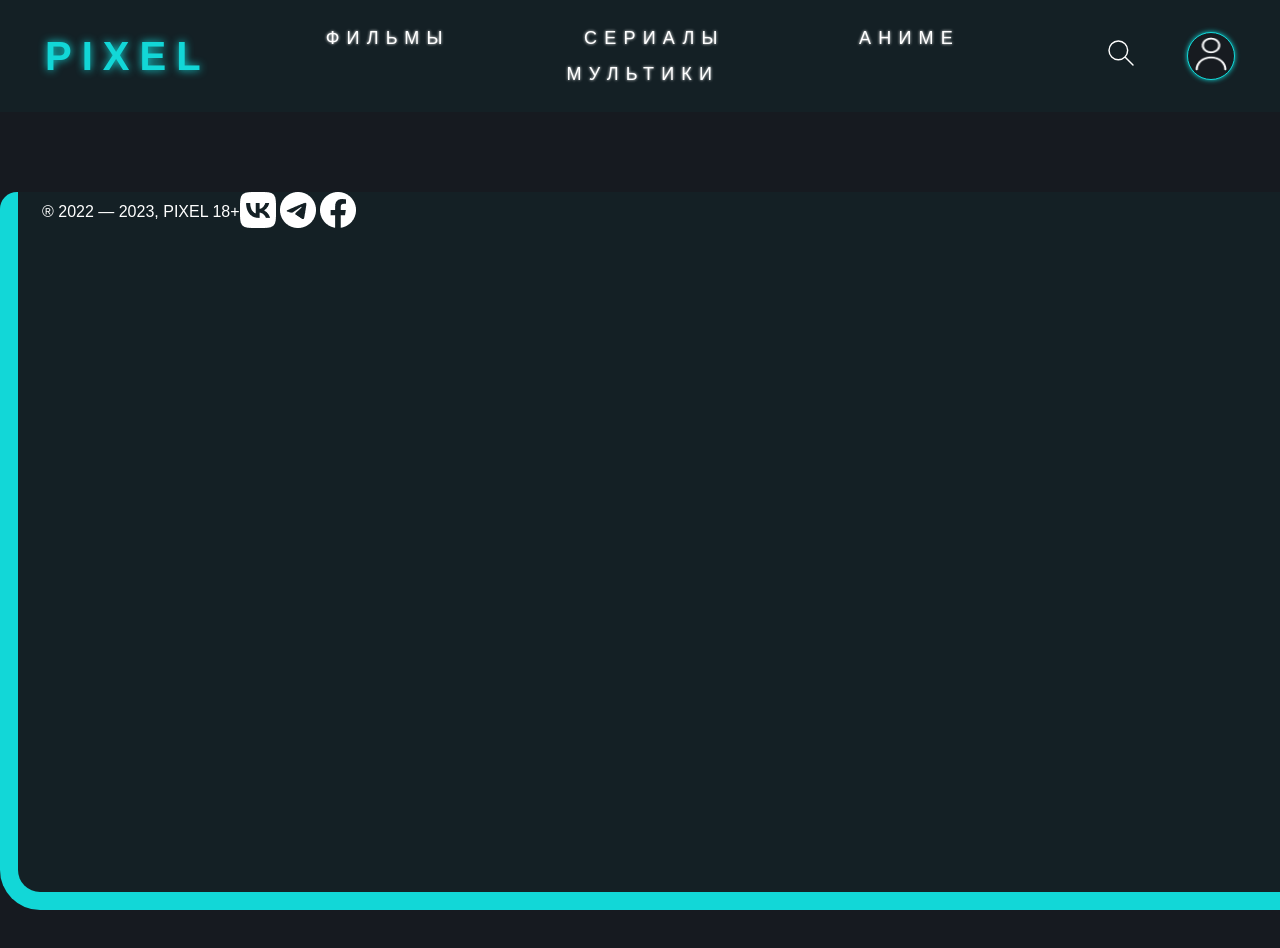
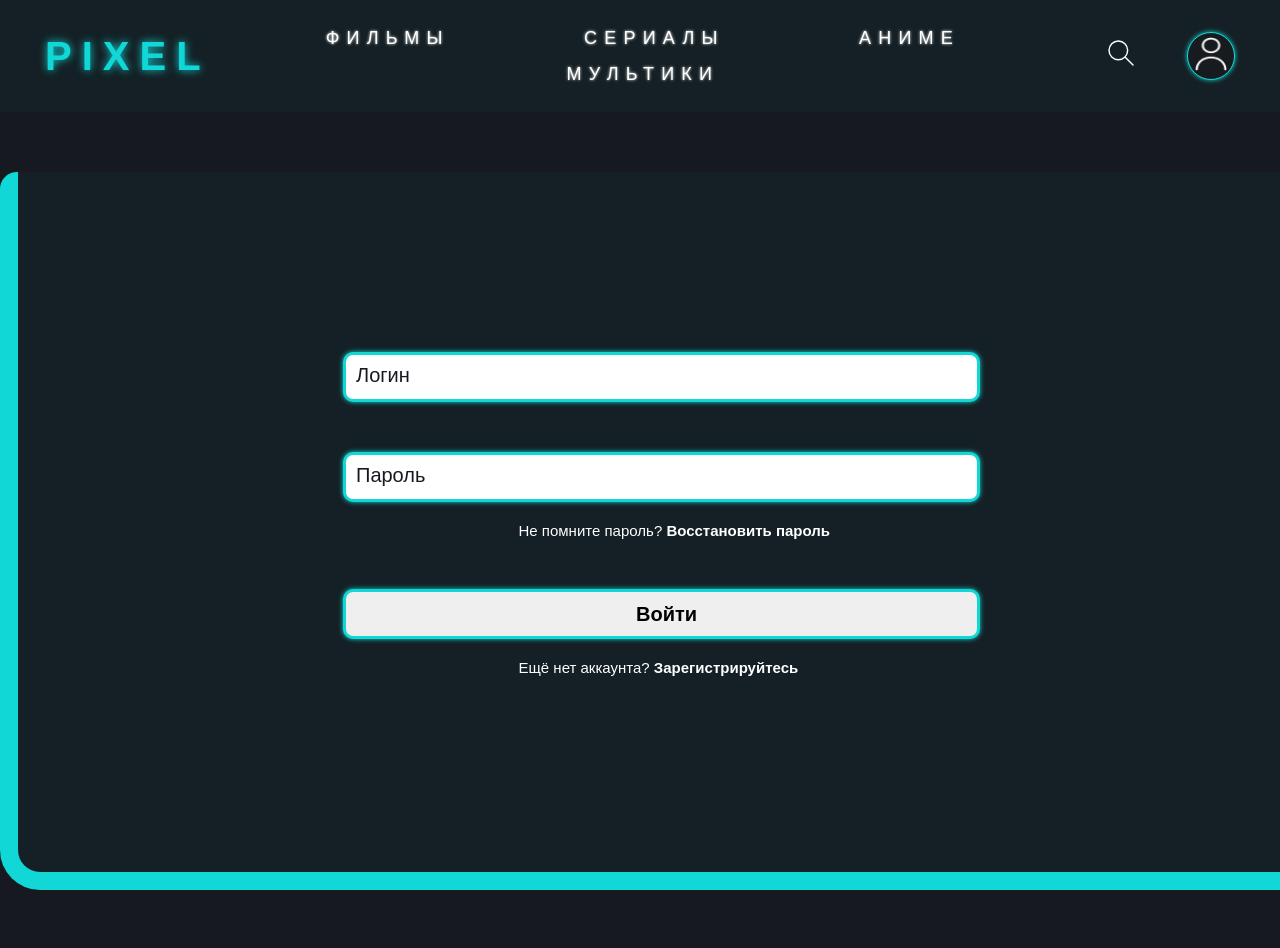
Before and after one commit to SpaceOrk/Site-PIXEL, a plain HTML site: page login.html in a window 1280 px wide. Shown: the top 948 px of the page. Drawn offline with Linux system fonts and the light colour scheme; a web font is replaced by a local one.

Commit message:
change login.html and add text in readme.md

```diff
--- a/login.html
+++ b/login.html
@@ -28,16 +28,14 @@
     <main>
         <div class="main_content_login">
             <div class="main_login">
-
+                <form action="" method="post" class="form-main" >
+                <input type="text"  id="subject" name="subject" class="search-form" placeholder="Логин">
+                <input type="text" id="name-form" class="search-form" placeholder="Пароль">
+                <a href="#"><p>Не помните пароль? <span>Восстановить пароль</span></p></a>
+                <input type="submit" value="Войти" id="send" name="send">
+                <a href="#"><p>Ещё нет аккаунта? <span>Зарегистрируйтесь</span></p></a>
+                </form>
             </div>
-            <footer class="footer">
-                <p>&#174; 2022 — 2023,   PIXEL   18+</p>
-                <div class="footer_icon">
-                    <a href="#"><img src="img/icon/VK - Dark.png" alt=""></a>
-                    <a href="#"><img src="img/icon/Telegram - Dark.png" alt=""></a>
-                    <a href="#"><img src="img/icon/Facebook - Dark.png" alt=""></a>
-                </div>
-            </footer>
         </div>
 
     </main>
--- a/style.css
+++ b/style.css
@@ -117,6 +117,9 @@ main{
 
     overflow: hidden;
 }
+.card:hover{
+    box-shadow: 0 0 8px #13c2c2;
+}
 .card img{
     width: 247px;
     height: 310px;
@@ -179,3 +182,53 @@ main{
 .active a{
     box-shadow: 0 0 50px #12D7D7;
 }
+
+.main_login{
+    padding-top: 10%;
+    padding-left: 25%;
+}
+.main_login input{
+    width: 637px;
+    height: 50px;
+    margin-top: 50px;
+    display: inline-flex;
+    flex-wrap: wrap;
+    justify-content: center;
+    align-items: center;
+    outline: none;
+    border-radius: 10px;
+    border: 3px solid #12D7D7;
+    box-shadow: 0 0 5px #12D7D7;
+    box-sizing: border-box;
+    padding-left: 10px;
+}
+.main_login input::placeholder{
+    font-size: 20px;
+    color: #161A20;
+    padding-top: 5px;
+    padding-bottom: 5px;
+}
+input[type=submit]{
+    font-size: 20px;
+    margin-top: 50px;
+    font-weight: 600;
+}
+input[type=submit]:hover{
+    box-shadow: 0 0 15px #12D7D7;
+}
+.main_login input:focus{
+    box-shadow: 0 0 15px #12D7D7;
+    font-size: 20px;
+}
+.main_login p{
+    color: white;
+    font-size: 15px;
+    padding-left: 18%;
+    padding-top: 20px;
+}
+.main_login a:hover{
+    text-shadow: 0 0 2px #ffffff;
+}
+.main_login span{
+    font-weight: bold;
+}
```
Also changed, not shown: 1 other file.
